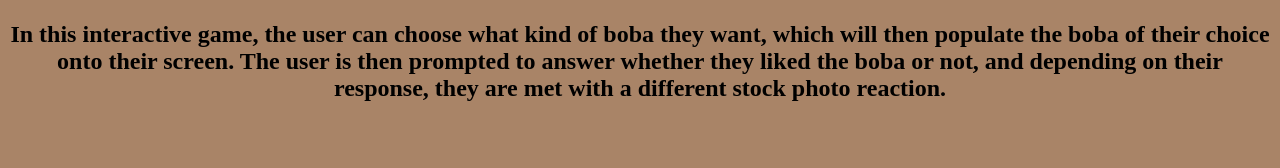
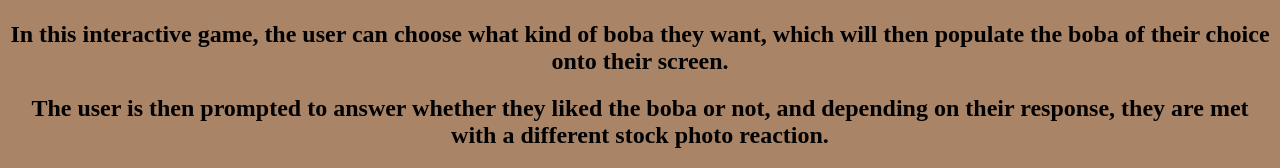
Before and after one commit to ayane-c/csp2023, a plain HTML site: page portfolio.html in a window 1280 px wide. Shown: the part 1500-1668 px from the top of the page. Before the commit the page ends 1622 px from the top, so only its background shows below. Drawn offline with Linux system fonts and the light colour scheme.

Commit message:
Update portfolio.html

```diff
--- a/portfolio.html
+++ b/portfolio.html
@@ -18,7 +18,8 @@
       <iframe allowtransparency="true" width="485" height="402"
 	<iframe src="https://trinket.io/embed/python/3840325cd6" width="100%" height="320" frameborder="0" marginwidth="0" marginheight="0" allowfullscreen></iframe>
       <br>
-      <h2>In this interactive game, the user can choose what kind of boba they want, which will then populate the boba of their choice onto their screen. The user is then prompted to answer whether they liked the boba or not, and depending on their response, they are met with a different stock photo reaction.</h2>
+      <h2>In this interactive game, the user can choose what kind of boba they want, which will then populate the boba of their choice onto their screen. </h2>
+      <h2>The user is then prompted to answer whether they liked the boba or not, and depending on their response, they are met with a different stock photo reaction.</h2>
       </a>
     </center>
          </body>
```
